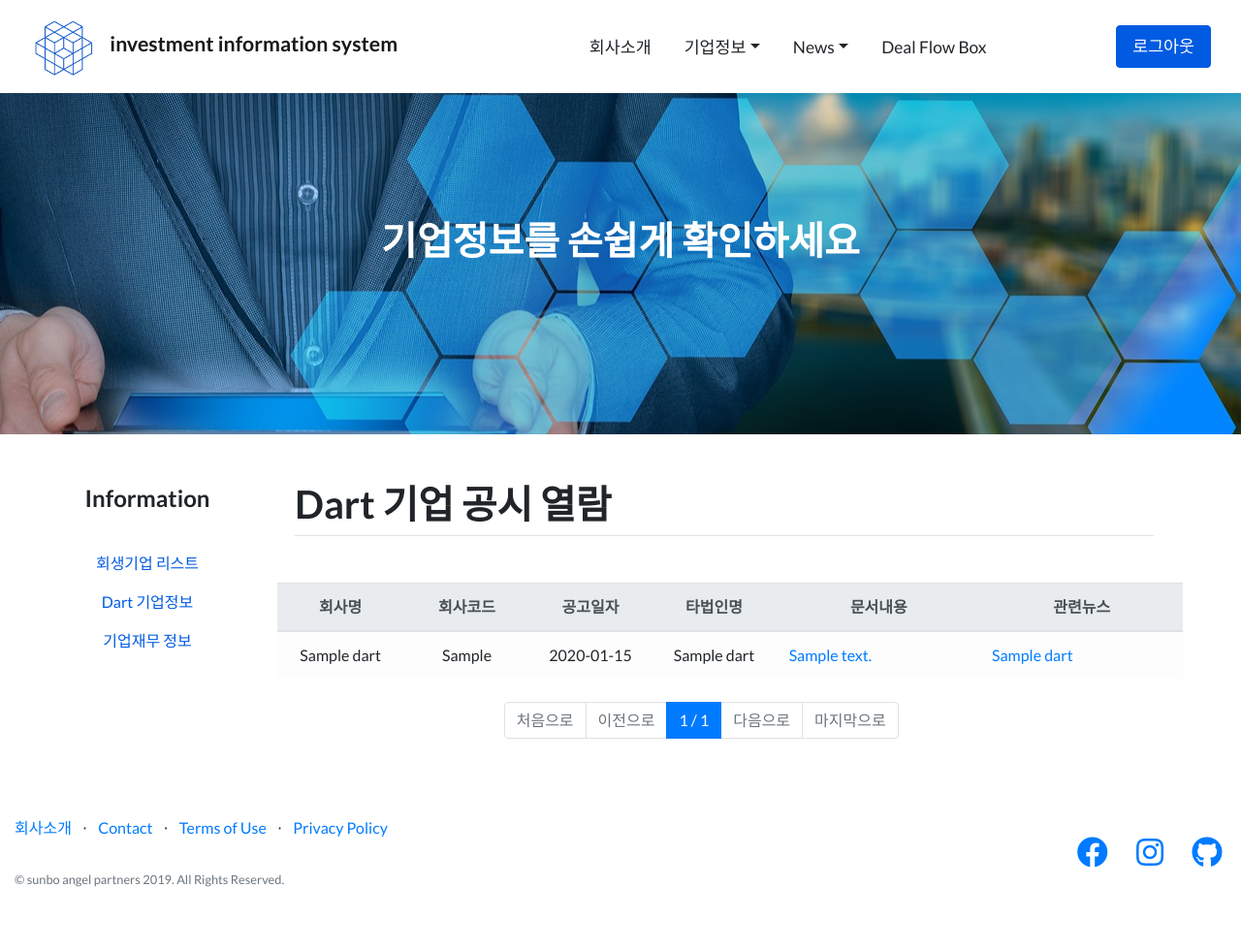
After one commit to MH-Lee/sunbo_django, a Django app: page /information/dart_list/ in a window 1280 px wide. The commit adds this page. Shown: the whole page at 97% size. Run offline with Django 3.2, Linux system fonts and the light colour scheme; a user stored in the database is signed in; tables that the repository leaves empty hold one stand-in row (values such as "Sample post"); some libraries are stand-ins or nearby versions.

Commit message:
dart-complete

```diff
--- a/information/models.py
+++ b/information/models.py
@@ -4,7 +4,7 @@ from django.conf import settings
 class Dart(models.Model):
     company_name = models.CharField(max_length=20,
                                 verbose_name="공시대상 회사")
-    ticker = models.CharField(max_length=10, verbose_name="내용")
+    ticker = models.CharField(max_length=10, verbose_name="회사코드")
     date = models.CharField(max_length=10, verbose_name="공시접수일자")
     another_name = models.CharField(max_length=50, verbose_name="타법인명")
     contents = models.CharField(max_length=50, verbose_name="문서내용")
--- a/information/urls.py
+++ b/information/urls.py
@@ -4,5 +4,6 @@ from . import views
 
 urlpatterns = [
     path('rescue_list/', views.rescue_list),
+    path('dart_list/', views.dart_list),
     path('rescue_detail/<int:pk>', views.rescue_detail),
 ]
--- a/information/views.py
+++ b/information/views.py
@@ -1,7 +1,7 @@
 from django.shortcuts import render, redirect
 from django.http import Http404, HttpResponse
 from django.core.paginator import Paginator
-from .models import Rescue
+from .models import Rescue, Dart
 
 # Create your views here.
 def rescue_detail(request, pk):
@@ -19,3 +19,13 @@ def rescue_list(request):
     paginator = Paginator(all_rescue, 20)
     rescues = paginator.get_page(page)
     return render(request, 'information/rescue_list.html', {'rescues':rescues})
+
+# dart_view
+def dart_list(request):
+    if not request.user.is_authenticated:
+        return redirect('/accounts/login/')
+    all_dart = Dart.objects.all().order_by('-id')
+    page = int(request.GET.get('p',1))
+    paginator = Paginator(all_dart, 15)
+    dart_infos = paginator.get_page(page)
+    return render(request, 'information/dart_list.html', {'dart_infos':dart_infos})
--- a/static/css/style.css
+++ b/static/css/style.css
@@ -54,12 +54,11 @@ a {
   }
 
   .features-icons .row {
-    margin-right: -105px;
-    margin-left: -105px;
+    margin-right: 90px;
+    margin-left: 90px;
   }
-
   .features-icons .features-icons-item {
-    max-width: 30rem;
+    max-width: 25rem;
   }
 
   .features-icons .features-icons-item .features-icons-icon {
--- a/static/css/tables.css
+++ b/static/css/tables.css
@@ -25,29 +25,37 @@
 
   .subtitle {
     margin-left: 3rem;
-    margin-top: 7rem;
+    margin-top: 3rem;
     border-bottom: 1px solid #e3e3e3;
   }
 
-  .flex-container{
+  .flex-container-1 header.masthead{
+    /* background-color: aqua; */
+    position: relative;
+    background-color: #343a40;
+    background: url("../img/information_img.jpg") no-repeat center center;
+    background-size: auto;
+    padding-top: 8rem;
+    padding-bottom: 8rem;
+    z-index: 1;
+  }
+
+  .flex-container-2{
     display: flex;
     flex-direction: row;
   }
 
-  .flex-container .flex-nav {
+  .flex-container-2 .flex-nav {
     padding: 20px;
     width: 20%;
   }
 
-  .flex-container .flex-table {
-    width: 75%;
+  .flex-container-2 .flex-table {
+    width: 73%;
   }
 
-  .flex-container .flex-slack {
-    width: 5%;
-  }
   .flex-nav .side-menu-name {
-    margin-top: 6rem;
+    margin-top: 2rem;
     margin-left: 3rem;
     text-align: center;
   }
--- a/templates/home.html
+++ b/templates/home.html
@@ -105,7 +105,7 @@
 </section>
 
 <!-- Testimonials -->
-<section class="testimonials text-center bg-light">
+<!-- <section class="testimonials text-center bg-light">
 <div class="container">
     <h2 class="mb-5">What people are saying...</h2>
     <div class="row">
@@ -131,6 +131,6 @@
             </div>
         </div>
     </div>
-</div>
+</div> -->
 </section>
 {% endblock %}
--- a/templates/index.html
+++ b/templates/index.html
@@ -6,8 +6,6 @@
 
   <meta charset="utf-8">
   <meta name="viewport" content="width=device-width, initial-scale=1, shrink-to-fit=no">
-  <meta name="description" content="">
-  <meta name="author" content="">
 
   <title>Invest Infomamtion</title>
 
@@ -42,7 +40,7 @@
           <a class="nav-link dropdown-toggle" data-toggle="dropdown" href="#" role="button" aria-haspopup="true" aria-expanded="false">기업정보</a>
           <div class="dropdown-menu">
             <a class="dropdown-item" href="/information/rescue_list/">회생법인 신청리스트</a>
-            <a class="dropdown-item" href="#">DART</a>
+            <a class="dropdown-item" href="/information/dart_list/">DART</a>
           </div>
         </li>
         <li class="nav-item dropdown">
--- a/templates/information/_base.html
+++ b/templates/information/_base.html
@@ -6,8 +6,20 @@
 
 
 {% block content %}
+<div class="flex-container-1">
+    <header class="masthead text-white text-center">
+        <div class="overlay"></div>
+            <div class="container">
+                <div class="row">
+                    <div class="col-xl-9 mx-auto">
+                        <h1 class="mb-5">기업정보를 손쉽게 확인하세요</h1>
+                    </div>
+                </div>
+            </div>
+    </header>
+</div>
 
-<div class='flex-container'>
+<div class='flex-container-2'>
 
     <div class="flex-nav">
         <div class="side-menu-name">
@@ -19,7 +31,7 @@
                     <a class="nav-link" href="/information/rescue_list/">회생기업 리스트</a>
                 </li>
                 <li class="nav-item">
-                        <a class="nav-link" href="#">Dart 기업정보</a>
+                        <a class="nav-link" href="/information/dart_list/">Dart 기업정보</a>
                 </li>
                 <li class="nav-item">
                     <a class="nav-link" href="#">기업재무 정보</a>
@@ -34,9 +46,5 @@
         {% block table %}
         {% endblock %}
     </div>
-    <div class="flex-slack">
-
-    </div>
-
 </div>
 {% endblock %}
--- /dev/null
+++ b/templates/information/dart_list.html
@@ -0,0 +1,79 @@
+{% extends "information/_base.html" %}
+{% block title %}Dart 기업 공시 열람{% endblock %}
+{% block table %}
+<div class="row mt-5">
+  <div class="col-12">
+    <table class="table table-light">
+      <thead class="thead-light">
+        <tr>
+          <th>회사명</th>
+          <th>회사코드</th>
+          <th>공고일자</th>
+          <th>타법인명</th>
+          <th>문서내용</th>
+          <th>관련뉴스</th>
+        </tr>
+      </thead>
+      <tbody></tbody>
+        {% for dart in dart_infos %}
+        <tr>
+          <td class="center">{{ dart.company_name }}</td>
+          <td class="center">{{ dart.ticker }}</td>
+          <td class="center">{{ dart.date }}</td>
+          <td class="center">{{ dart.another_name }}</td>
+          <td><a href="{{ dart.contents }}">{{ dart.contents }}</a></td>
+          {% if dart.news_url == 'None' %}
+          <td>{{ dart.news_title }}</td>
+          {% elif 'https://help.naver.com/support/' in dart.news_url %}
+          <td>{{ dart.news_title }}</td>
+          {% else %}
+          <td><a href="{{ dart.news_url }}">{{ dart.news_title }}</a></td>
+          {% endif %}
+        </tr>
+        {% endfor %}
+      </tbody>
+    </table>
+  </div>
+</div>
+<div class="row mt-2">
+  <div class="col-12">
+    <nav>
+      <ul class="pagination justify-content-center">
+        {% if dart_infos.has_previous %}
+        <li class="page-item">
+            <a class="page-link" href="?p=1">처음으로</a>
+        </li>
+        <li class="page-item">
+          <a class="page-link" href="?p={{ dart_infos.previous_page_number }}">이전으로</a>
+        </li>
+        {% else %}
+        <li class="page-item disabled">
+            <a class="page-link " href="#">처음으로</a>
+        </li>
+        <li class="page-item disabled">
+          <a class="page-link" href="#">이전으로</a>
+        </li>
+        {% endif %}
+        <li class="page-item active">
+          <a class="page-link" href="#">{{ dart_infos.number }} / {{ dart_infos.paginator.num_pages }}</a>
+        </li>
+        {% if dart_infos.has_next %}
+        <li class="page-item">
+          <a class="page-link" href="?p={{ dart_infos.next_page_number }}">다음으로</a>
+        </li>
+        <li class="page-item">
+            <a class="page-link" href="?p={{ dart_infos.paginator.num_pages }}">마지막으로</a>
+        </li>
+        {% else %}
+        <li class="page-item disabled">
+          <a class="page-link disabled" href="#">다음으로</a>
+        </li>
+        <li class="page-item disabled">
+            <a class="page-link" href="#">마지막으로</a>
+        </li>
+        {% endif %}
+      </ul>
+    </nav>
+  </div>
+</div>
+{% endblock %}
```
Also changed, not shown: static/css/about.css (+22 -1 lines), static/img/information_img.jpg (added).
